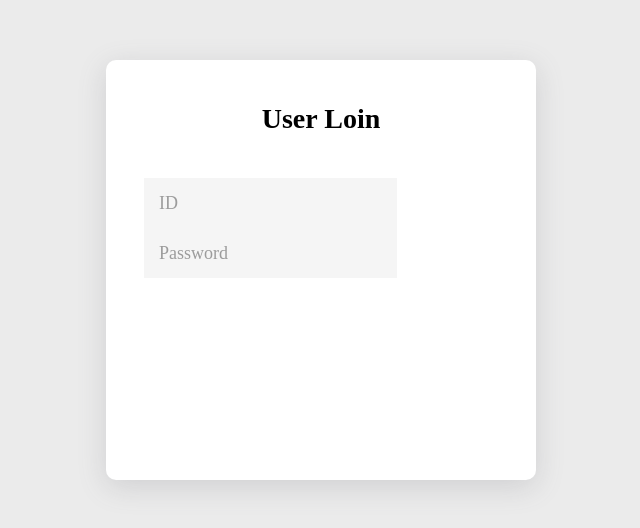
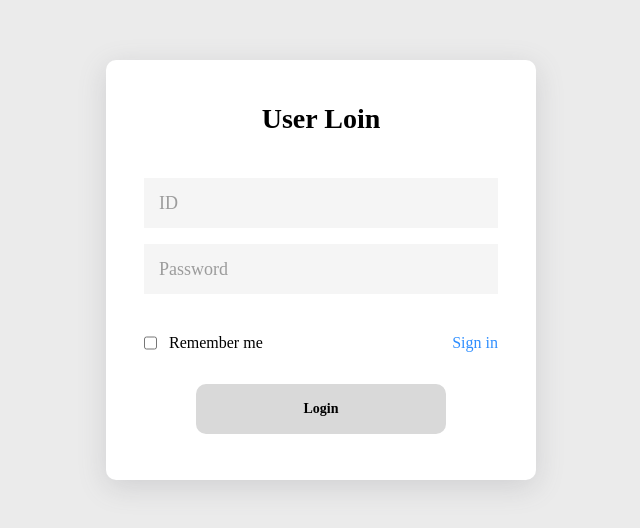
Before and after one commit to Team-KGITBANK/Frontend, a Nuxt app: page /login in a window 1280 px wide. Shown: the part 130-658 px from the top of the page, without its empty margins (319-959 px from the left). Built offline with nearby package versions, Linux system fonts and the light colour scheme; a web font is replaced by a local one.

Commit message:
create: login page

```diff
--- a/pages/login.vue
+++ b/pages/login.vue
@@ -2,9 +2,19 @@
   <div class="login">
     <div class="login_box">
         <h1 class="login_title">User Loin</h1>
-        <div class="login-input-box">
+        <div class="login_input_box">
             <input class="login_input" type="text" v-model="id" placeholder="ID">
             <input class="login_input" type="password" v-model="pw" placeholder="Password">
+        </div>
+        <div class="login_btn_box">
+            <div class="login_remember">
+                <input type="checkbox" v-model="remember">
+                <p>Remember me</p>
+            </div>
+            <a href="/register" class="login_signin">Sign in</a>
+        </div>
+        <div class="login_btn_wrapper">
+            <button class="login_btn">Login</button>
         </div>
     </div>
   </div>
@@ -16,7 +26,8 @@ export default {
     data() {
         return{
             id: "",
-            pw: ""
+            pw: "",
+            remember: false,
         }
     },
 }
```
